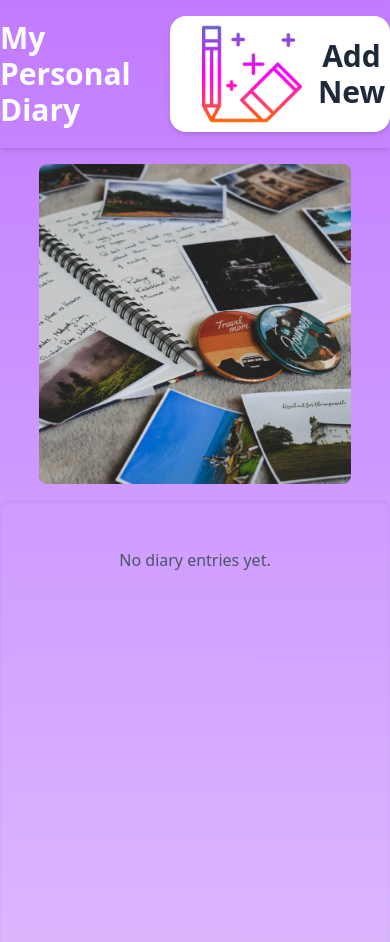
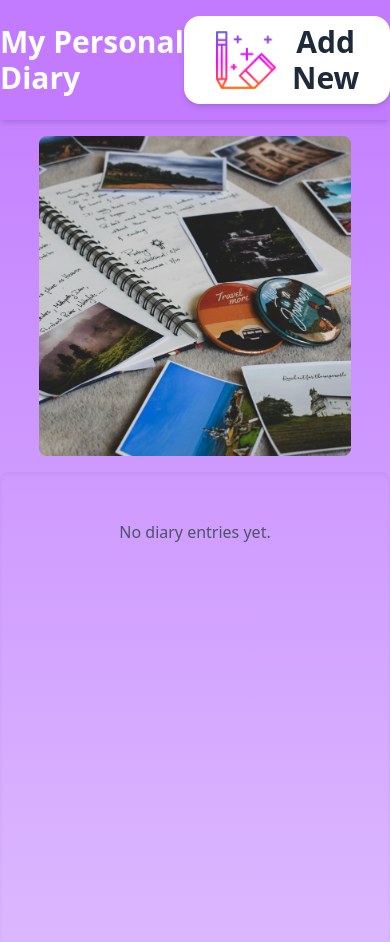
Before and after one commit to adrianny90/Diary, a React (Vite) app: page / in a window 390 px wide. Shown: the top 942 px of the page. Built offline with nearby package versions, Linux system fonts and the light colour scheme.

Commit message:
reworked styling and some responsiveness

```diff
--- a/src/components/Home.jsx
+++ b/src/components/Home.jsx
@@ -31,14 +31,14 @@ export const Home = () => {
   return (
     <div className="min-h-screen flex flex-col bg-gradient-to-b from-purple-400 to-purple-200">
       {/* Header */}
-      <header className="text-white py-4 text-3xl font-bold shadow-md flex justify-around items-center md:flex-row sm:flex-col">
+      <header className="text-white bg-purple-400 py-4 text-3xl font-bold shadow-md flex justify-around items-center sticky top-0 md:flex-row sm:flex-col">
         <span>My Personal Diary</span>
 
         <button
           className="bg-white text-gray-800 rounded-2xl shadow-md px-8 py-2 flex items-center gap-4 cursor-pointer hover:bg-purple-200 hover:shadow-lg transition duration-300 ease-in-out md:mt-0 sm:mt-4"
           onClick={() => setAddOpen((prev) => !prev)}
         >
-          <img src={pencilIcon} alt="Pencil Icon" className="w-25 h-25" />
+          <img src={pencilIcon} alt="Pencil Icon" className="w-15 h-15" />
           <span className="font-bold text-xxl"> Add New</span>
         </button>
         <Modal add={addOpen} changeAdd={setAddOpen} />
```
